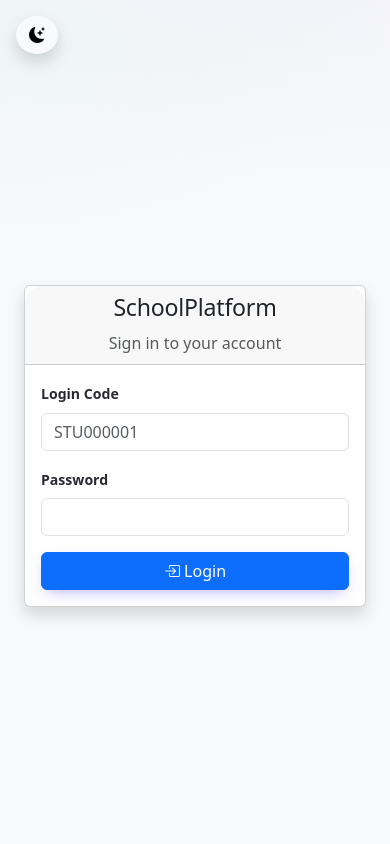
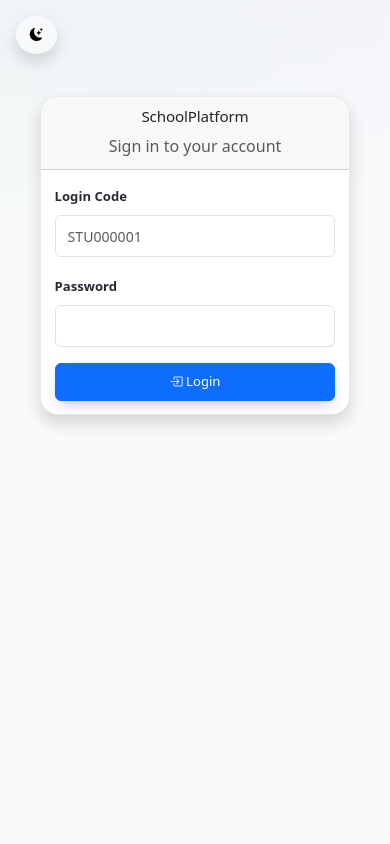
Before and after one commit to ScorpionHQ/SchoolPlatform, a Django app: page /accounts/login/ in a window 390 px wide. Run offline with Django 5.2, Linux system fonts and the light colour scheme.

Commit message:
Final comprehensive mobile fix - all tables wrapped, all inline styles fixed
Verified with automated audit:
- ALL 34 tables across all templates now wrapped in table-responsive
- ALL critical inline widths >100px removed
- Login page now loads mobile.css
- viewport-fit=cover on both base.html and auth_base.html

Template fixes:
- students/list.html: table-responsive wrapper
- institutions/list.html: table-responsive wrapper
- grades/list.html: table-responsive wrapper
- parents/list.html: table-responsive wrapper
- classes/list.html: table-responsive wrapper
- teachers/my_students.html: table-responsive wrapper
- teachers/take_attendance.html: table-responsive wrapper
- attendance/session.html: table-responsive + removed width=220
- attendance/calendar.html: removed inline max-width (let CSS handle)
- billing/receipt.html: table-responsive wrapper
- students/profile.html: table-responsive wrapper
- upload_photo.html: avatar-placeholder class
- auth_base.html: added mobile.css, removed inline min-height

CSS fixes:
- components.css: avatar-placeholder, auth-center classes
- mobile.css: col-4 responsive, form column force, table border fix
- mobile.css: 768px breakpoint enhanced (tables, forms, cards, auth)

```diff
--- a/static/css/components.css
+++ b/static/css/components.css
@@ -680,3 +680,29 @@
 
 .text-primary { color: var(--theme-primary, var(--primary)) !important; }
 .bg-primary   { background: var(--theme-primary, var(--primary)) !important; }
+
+/* ── Avatar placeholder ────────────────────────────────────────── */
+.avatar-placeholder {
+    width: 120px;
+    height: 120px;
+    border-radius: 50%;
+    display: flex;
+    align-items: center;
+    justify-content: center;
+    background: var(--theme-soft, var(--primary-light));
+    flex-shrink: 0;
+}
+
+/* ── Auth center ───────────────────────────────────────────────── */
+.auth-center {
+    min-height: 100vh;
+    min-height: 100dvh;
+}
+
+@media (max-width: 576px) {
+    .auth-center {
+        padding: 1rem;
+        min-height: auto;
+        padding-top: 3rem;
+    }
+}
--- a/static/css/mobile.css
+++ b/static/css/mobile.css
@@ -145,12 +145,39 @@ html, body {
         margin-bottom: 12px;
     }
 
-    /* Insight cards: 2-col */
-    .row .col-xl-3.col-md-6 .insight-card {
+    /* Insight cards: stack icon above text */
+    .insight-card {
         flex-direction: column;
         align-items: flex-start;
         gap: 8px;
     }
+
+    /* Tables: compact */
+    .table thead th {
+        font-size: .68rem !important;
+        padding: .6rem .5rem !important;
+    }
+
+    .table tbody td {
+        padding: .6rem .5rem !important;
+        font-size: .82rem !important;
+    }
+
+    /* Forms: full width */
+    .col-md-6, .col-md-4, .col-md-3, .col-md-5 {
+        flex: 0 0 100% !important;
+        max-width: 100% !important;
+    }
+
+    /* Cards: slimmer */
+    .card-body { padding: 1rem !important; }
+    .card-header { padding: .75rem 1rem !important; }
+
+    /* Buttons */
+    .btn { padding: .5rem .9rem !important; }
+
+    /* Auth pages */
+    .col-md-5 { max-width: 100% !important; flex: 0 0 100% !important; }
 }
 
 /* ==================================================================
--- a/templates/accounts/upload_photo.html
+++ b/templates/accounts/upload_photo.html
@@ -30,8 +30,7 @@
             {% else %}
 
             <div class="mb-3">
-                <div class="rounded-circle bg-secondary bg-opacity-25 d-inline-flex align-items-center justify-content-center"
-                     style="width:120px; height:120px;">
+                <div class="rounded-circle bg-secondary bg-opacity-25 d-inline-flex align-items-center justify-content-center avatar-placeholder">
                     <i class="bi bi-person text-secondary" style="font-size:3rem;"></i>
                 </div>
             </div>
--- a/templates/attendance/calendar.html
+++ b/templates/attendance/calendar.html
@@ -97,8 +97,8 @@
         <form method="get" class="d-flex gap-2 flex-grow-1" style="flex-wrap:wrap">
             <input type="hidden" name="year" value="{{ year }}">
             <input type="hidden" name="month" value="{{ month }}">
-            <input type="text" name="q" value="{{ q }}" class="form-control" placeholder="{% trans 'Search student...' %}" style="max-width:280px;border-radius:10px">
-            <select name="student" class="form-select" style="max-width:260px;border-radius:10px" onchange="this.form.submit()">
+            <input type="text" name="q" value="{{ q }}" class="form-control" placeholder="{% trans 'Search student...' %}" style="border-radius:10px">
+            <select name="student" class="form-select" style="border-radius:10px" onchange="this.form.submit()">
                 <option value="">{% trans "All Students" %}</option>
                 {% for s in students %}
                 <option value="{{ s.pk }}" {% if current_student_id|stringformat:"s" == s.pk|stringformat:"s" %}selected{% endif %}>
--- a/templates/attendance/session.html
+++ b/templates/attendance/session.html
@@ -133,6 +133,8 @@
 
                 <div class="card-body">
 
+                    <div class="table-responsive">
+
                     <table class="table table-hover align-middle">
 
                         <thead>
@@ -141,7 +143,7 @@
 
                                 <th>#</th>
                                 <th>{% trans "Student" %}</th>
-                                <th width="220">{% trans "Status" %}</th>
+                                <th>{% trans "Status" %}</th>
 
                             </tr>
 
@@ -203,6 +205,8 @@
 
                     </table>
 
+                    </div>
+
                     <div class="mt-4 text-end">
 
                       <button
--- a/templates/auth_base.html
+++ b/templates/auth_base.html
@@ -39,15 +39,15 @@
     <link href="https://fonts.googleapis.com/css2?family=Cairo:wght@400;500;600;700;800&family=Inter:wght@400;500;600;700&display=swap"
           rel="stylesheet">
 
-    <link rel="stylesheet" href="{% static 'css/variables.css' %}?v=9">
-    <link rel="stylesheet" href="{% static 'css/base.css' %}?v=9">
-    <link rel="stylesheet" href="{% static 'css/layout.css' %}?v=9">
-    <link rel="stylesheet" href="{% static 'css/components.css' %}?v=9">
-    <link rel="stylesheet" href="{% static 'css/theme.css' %}?v=9">
-    <link rel="stylesheet" href="{% static 'css/typography.css' %}?v=9">
+    <link rel="stylesheet" href="{% static 'css/variables.css' %}?v=10">
+    <link rel="stylesheet" href="{% static 'css/base.css' %}?v=10">
+    <link rel="stylesheet" href="{% static 'css/layout.css' %}?v=10">
+    <link rel="stylesheet" href="{% static 'css/components.css' %}?v=10">
+    <link rel="stylesheet" href="{% static 'css/theme.css' %}?v=10">
+    <link rel="stylesheet" href="{% static 'css/typography.css' %}?v=10">
 
     {% if LANGUAGE_BIDI %}
-    <link rel="stylesheet" href="{% static 'css/rtl.css' %}?v=9">
+    <link rel="stylesheet" href="{% static 'css/rtl.css' %}?v=10">
     {% endif %}
 
     <link href="https://cdn.jsdelivr.net/npm/bootstrap@5.3.7/dist/css/bootstrap.min.css" rel="stylesheet">
@@ -55,7 +55,9 @@
     <link rel="stylesheet"
           href="https://cdn.jsdelivr.net/npm/bootstrap-icons@1.11.3/font/bootstrap-icons.min.css">
 
-    <link rel="stylesheet" href="{% static 'css/dark.css' %}?v=9">
+    <link rel="stylesheet" href="{% static 'css/dark.css' %}?v=10">
+
+    <link rel="stylesheet" href="{% static 'css/mobile.css' %}?v=4">
 
     {% if LANGUAGE_BIDI %}
     <style>
@@ -94,8 +96,7 @@
 
 <div class="container">
 
-    <div class="row justify-content-center align-items-center"
-         style="min-height:100vh;">
+    <div class="row justify-content-center align-items-center auth-center">
 
         {% include "includes/messages.html" %}
 
--- a/templates/billing/receipt.html
+++ b/templates/billing/receipt.html
@@ -44,6 +44,8 @@
             <p class="text-muted mb-0">{% trans "Payment Receipt" %}</p>
 
         </div>
+
+        <div class="table-responsive">
 
         <table class="table table-sm">
 
@@ -92,6 +94,8 @@
 
         </table>
 
+        </div>
+
         {% if payment.note %}
 
             <p class="text-muted small mb-0">
--- a/templates/classes/list.html
+++ b/templates/classes/list.html
@@ -26,6 +26,8 @@
 <div class="card shadow-sm">
 
     <div class="card-body">
+
+        <div class="table-responsive">
 
         <table class="table table-hover">
 
@@ -88,6 +90,8 @@
 
         </table>
 
+        </div>
+
     </div>
 
 </div>
--- a/templates/grades/list.html
+++ b/templates/grades/list.html
@@ -71,6 +71,8 @@
 <div class="card shadow-sm">
 
     <div class="card-body">
+
+        <div class="table-responsive">
 
         <table class="table table-hover align-middle">
 
@@ -152,6 +154,8 @@
 
         </table>
 
+        </div>
+
     </div>
 
 </div>
--- a/templates/institutions/list.html
+++ b/templates/institutions/list.html
@@ -101,6 +101,8 @@
     <div class="card-body">
 
 
+        <div class="table-responsive">
+
         <table class="table table-hover align-middle">
 
             <thead>
@@ -191,6 +193,8 @@
 
         </table>
 
+        </div>
+
     </div>
 
     <nav class="mt-4">
--- a/templates/parents/list.html
+++ b/templates/parents/list.html
@@ -86,6 +86,8 @@
 <div class="card shadow-sm">
 
     <div class="card-body">
+
+        <div class="table-responsive">
 
         <table class="table table-hover align-middle">
 
@@ -198,6 +200,8 @@
 
         </table>
 
+        </div>
+
     </div>
 
     {% if parents.has_other_pages %}
--- a/templates/students/list.html
+++ b/templates/students/list.html
@@ -82,6 +82,8 @@
 <div class="card shadow-sm">
 
     <div class="card-body">
+
+        <div class="table-responsive">
 
         <table class="table table-hover align-middle">
 
@@ -190,6 +192,8 @@
 
         </table>
 
+        </div>
+
     </div>
 
     <nav class="mt-4">
--- a/templates/students/profile.html
+++ b/templates/students/profile.html
@@ -30,6 +30,8 @@
                     {% trans "Student Information" %}
 
                 </h5>
+
+                <div class="table-responsive">
 
                 <table class="table">
 
@@ -65,6 +67,8 @@
 
                 </table>
 
+                </div>
+
             </div>
 
         </div>
--- a/templates/teachers/my_students.html
+++ b/templates/teachers/my_students.html
@@ -55,6 +55,8 @@
            </div>
 
         </form>
+
+        <div class="table-responsive">
 
         <table class="table table-hover align-middle">
 
@@ -150,6 +152,8 @@
 
         </table>
 
+        </div>
+
         {% if students.has_other_pages %}
 
         <nav>
--- a/templates/teachers/take_attendance.html
+++ b/templates/teachers/take_attendance.html
@@ -70,6 +70,8 @@
             </div>
 
             {% if students %}
+
+            <div class="table-responsive">
 
             <table class="table table-bordered align-middle">
 
@@ -153,6 +155,8 @@
 
             </table>
 
+            </div>
+
             <div class="mt-3">
 
                 <button
```
Also changed, not shown: other parts of static/css/mobile.css (+42 -0 lines), templates/base.html (+9 -9 lines).
